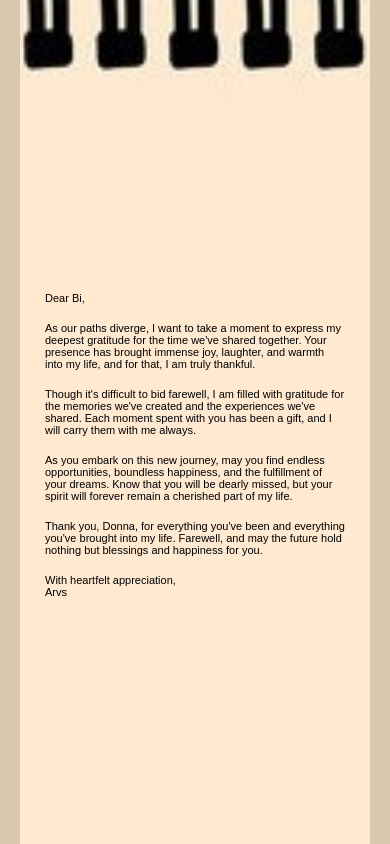
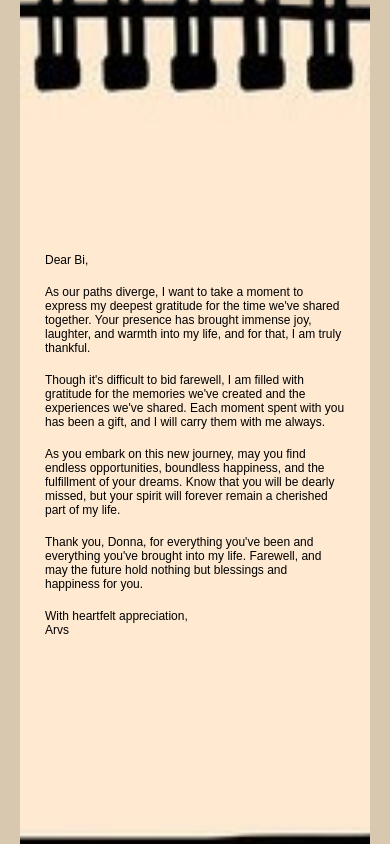
Before and after one commit to arvincaparros/farewell-message, a plain HTML site: page index.html in a window 390 px wide. Drawn offline with Linux system fonts and the light colour scheme.

Commit message:
Update style.css

```diff
--- a/style.css
+++ b/style.css
@@ -112,7 +112,7 @@ body {
         background-image: url(img/notebook-nbg.png);
         background-repeat: no-repeat;
         background-position: 50%;
-        background-size: 800px, 400px;
+        background-size: 750px, 400px;
         height: 100vh;
     }
 
@@ -125,6 +125,6 @@ body {
     }
 
     .paragraph p {
-        font-size: 11px;
+        font-size: 12px;
     }
 }
```
